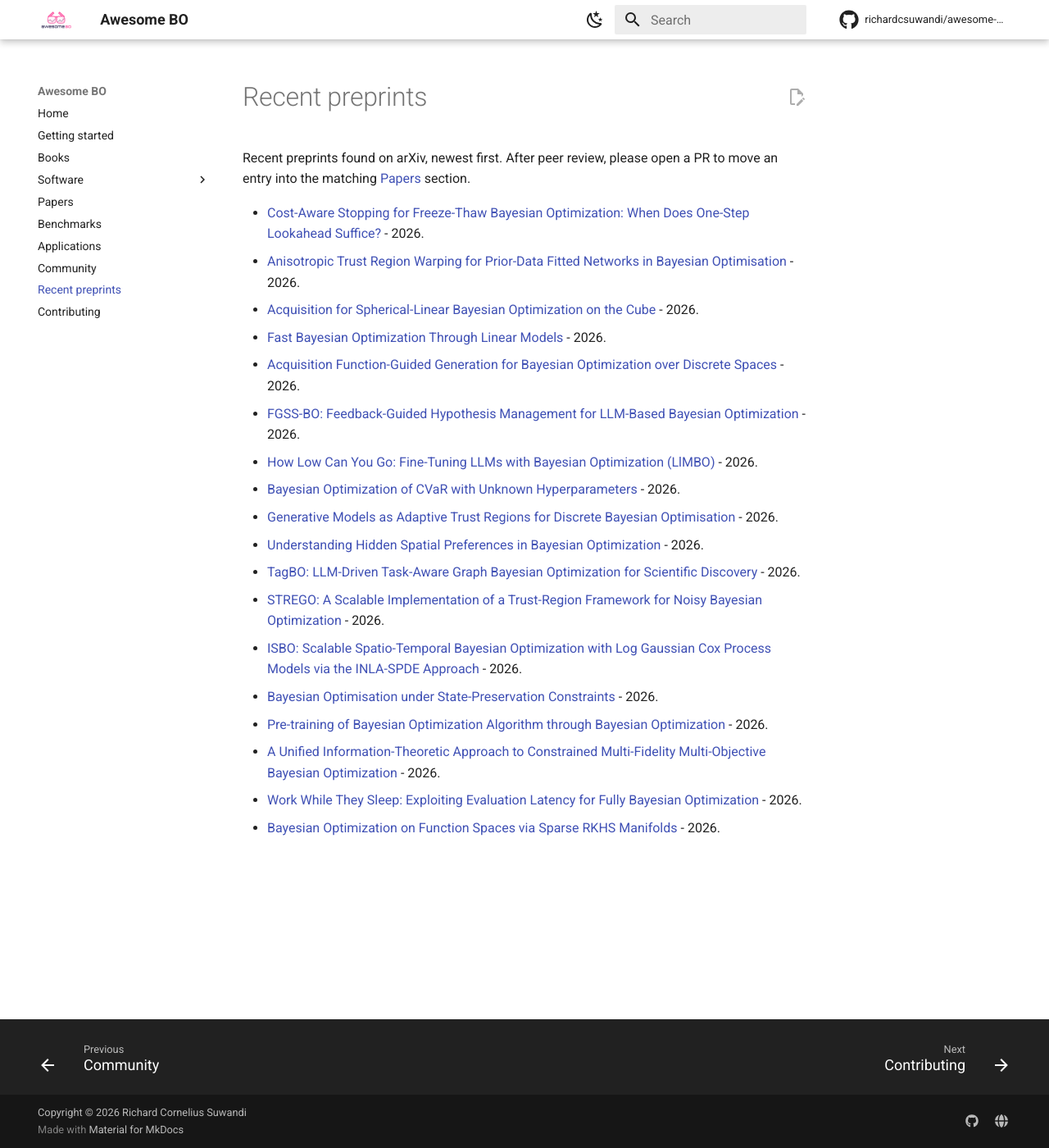
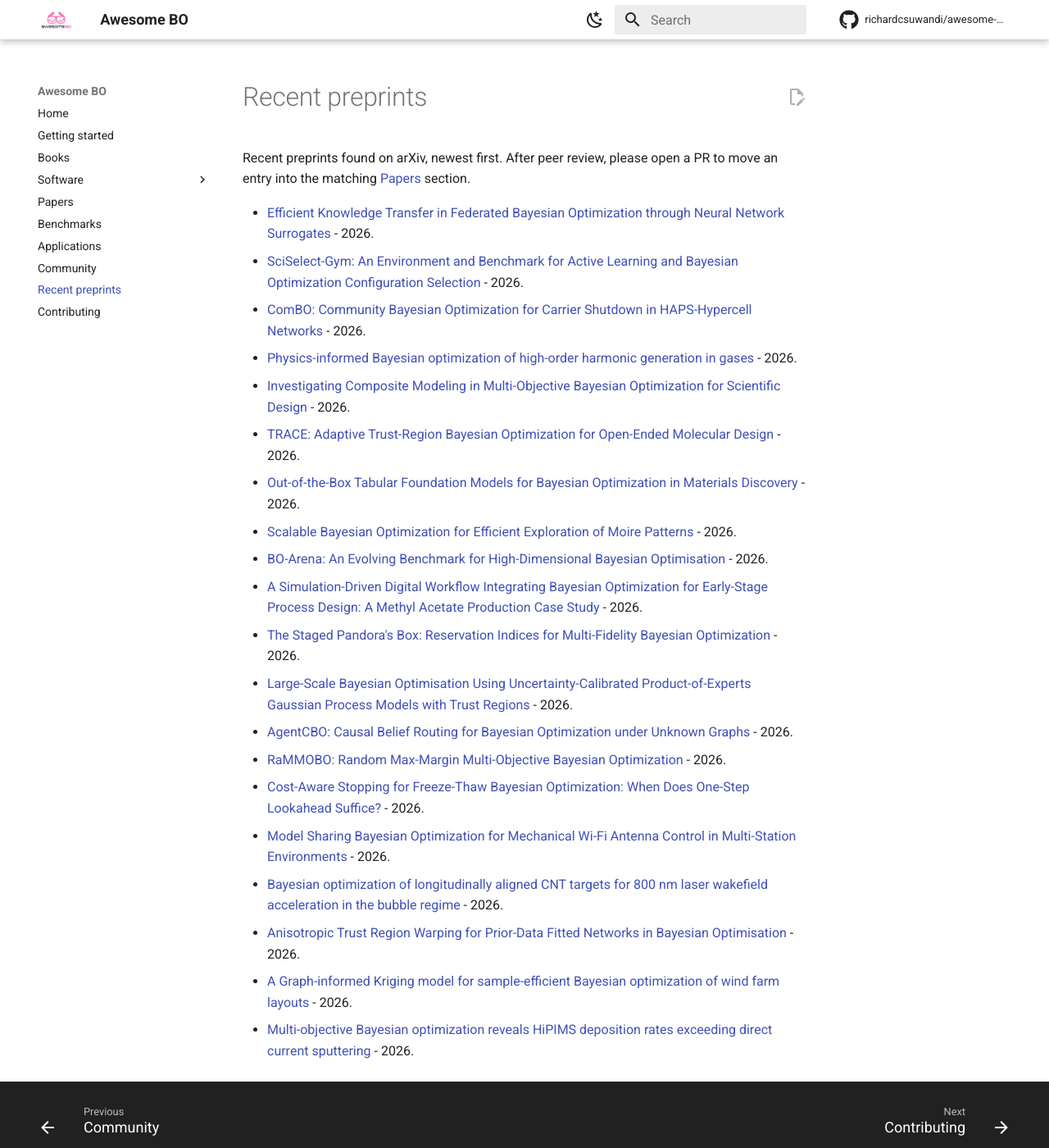
Before and after one commit to richardcsuwandi/awesome-bo, an MkDocs documentation site: the page built from docs/preprints.md, in a window 1280 px wide and 1400 px high. Shown: the whole window at 82% size. Built offline with MkDocs 1.6.1 and Material for MkDocs 9.7.7, drawn with Linux system fonts in a browser that asks for light colours; comment, search, counter and statistics services are not loaded.

Commit message:
Propose new method preprints

```diff
--- a/docs/preprints.md
+++ b/docs/preprints.md
@@ -2,21 +2,23 @@
 
 Recent preprints found on arXiv, newest first. After peer review, please open a PR to move an entry into the matching [Papers](papers.md) section.
 
+- [Efficient Knowledge Transfer in Federated Bayesian Optimization through Neural Network Surrogates](https://arxiv.org/abs/2611.15707) - 2026.
+- [SciSelect-Gym: An Environment and Benchmark for Active Learning and Bayesian Optimization Configuration Selection](https://arxiv.org/abs/2611.15154) - 2026.
+- [ComBO: Community Bayesian Optimization for Carrier Shutdown in HAPS-Hypercell Networks](https://arxiv.org/abs/2611.14761) - 2026.
+- [Physics-informed Bayesian optimization of high-order harmonic generation in gases](https://arxiv.org/abs/2611.14119) - 2026.
+- [Investigating Composite Modeling in Multi-Objective Bayesian Optimization for Scientific Design](https://arxiv.org/abs/2611.13565) - 2026.
+- [TRACE: Adaptive Trust-Region Bayesian Optimization for Open-Ended Molecular Design](https://arxiv.org/abs/2611.12591) - 2026.
+- [Out-of-the-Box Tabular Foundation Models for Bayesian Optimization in Materials Discovery](https://arxiv.org/abs/2611.12491) - 2026.
+- [Scalable Bayesian Optimization for Efficient Exploration of Moire Patterns](https://arxiv.org/abs/2611.12010) - 2026.
+- [BO-Arena: An Evolving Benchmark for High-Dimensional Bayesian Optimisation](https://arxiv.org/abs/2611.10198) - 2026.
+- [A Simulation-Driven Digital Workflow Integrating Bayesian Optimization for Early-Stage Process Design: A Methyl Acetate Production Case Study](https://arxiv.org/abs/2611.03673) - 2026.
+- [The Staged Pandora's Box: Reservation Indices for Multi-Fidelity Bayesian Optimization](https://arxiv.org/abs/2611.02722) - 2026.
+- [Large-Scale Bayesian Optimisation Using Uncertainty-Calibrated Product-of-Experts Gaussian Process Models with Trust Regions](https://arxiv.org/abs/2611.01984) - 2026.
+- [AgentCBO: Causal Belief Routing for Bayesian Optimization under Unknown Graphs](https://arxiv.org/abs/2611.01317) - 2026.
+- [RaMMOBO: Random Max-Margin Multi-Objective Bayesian Optimization](https://arxiv.org/abs/2611.00312) - 2026.
 - [Cost-Aware Stopping for Freeze-Thaw Bayesian Optimization: When Does One-Step Lookahead Suffice?](https://arxiv.org/abs/2610.42085) - 2026.
+- [Model Sharing Bayesian Optimization for Mechanical Wi-Fi Antenna Control in Multi-Station Environments](https://arxiv.org/abs/2610.41469) - 2026.
+- [Bayesian optimization of longitudinally aligned CNT targets for 800 nm laser wakefield acceleration in the bubble regime](https://arxiv.org/abs/2610.38810) - 2026.
 - [Anisotropic Trust Region Warping for Prior-Data Fitted Networks in Bayesian Optimisation](https://arxiv.org/abs/2610.37737) - 2026.
-- [Acquisition for Spherical-Linear Bayesian Optimization on the Cube](https://arxiv.org/abs/2610.32628) - 2026.
-- [Fast Bayesian Optimization Through Linear Models](https://arxiv.org/abs/2610.29580) - 2026.
-- [Acquisition Function-Guided Generation for Bayesian Optimization over Discrete Spaces](https://arxiv.org/abs/2610.22763) - 2026.
-- [FGSS-BO: Feedback-Guided Hypothesis Management for LLM-Based Bayesian Optimization](https://arxiv.org/abs/2610.21246) - 2026.
-- [How Low Can You Go: Fine-Tuning LLMs with Bayesian Optimization (LlMBO)](https://arxiv.org/abs/2610.18504) - 2026.
-- [Bayesian Optimization of CVaR with Unknown Hyperparameters](https://arxiv.org/abs/2610.18306) - 2026.
-- [Generative Models as Adaptive Trust Regions for Discrete Bayesian Optimisation](https://arxiv.org/abs/2610.16992) - 2026.
-- [Understanding Hidden Spatial Preferences in Bayesian Optimization](https://arxiv.org/abs/2610.14696) - 2026.
-- [TagBO: LLM-Driven Task-Aware Graph Bayesian Optimization for Scientific Discovery](https://arxiv.org/abs/2610.14626) - 2026.
-- [STREGO: A Scalable Implementation of a Trust-Region Framework for Noisy Bayesian Optimization](https://arxiv.org/abs/2610.14338) - 2026.
-- [ISBO: Scalable Spatio-Temporal Bayesian Optimization with Log Gaussian Cox Process Models via the INLA-SPDE Approach](https://arxiv.org/abs/2610.12213) - 2026.
-- [Bayesian Optimisation under State-Preservation Constraints](https://arxiv.org/abs/2610.12150) - 2026.
-- [Pre-training of Bayesian Optimization Algorithm through Bayesian Optimization](https://arxiv.org/abs/2610.10186) - 2026.
-- [A Unified Information-Theoretic Approach to Constrained Multi-Fidelity Multi-Objective Bayesian Optimization](https://arxiv.org/abs/2610.10174) - 2026.
-- [Work While They Sleep: Exploiting Evaluation Latency for Fully Bayesian Optimization](https://arxiv.org/abs/2610.08969) - 2026.
-- [Bayesian Optimization on Function Spaces via Sparse RKHS Manifolds](https://arxiv.org/abs/2610.07417) - 2026.
+- [A Graph-informed Kriging model for sample-efficient Bayesian optimization of wind farm layouts](https://arxiv.org/abs/2610.35975) - 2026.
+- [Multi-objective Bayesian optimization reveals HiPIMS deposition rates exceeding direct current sputtering](https://arxiv.org/abs/2610.35535) - 2026.
```
Also changed, not shown: README.md (+18 -16 lines).
